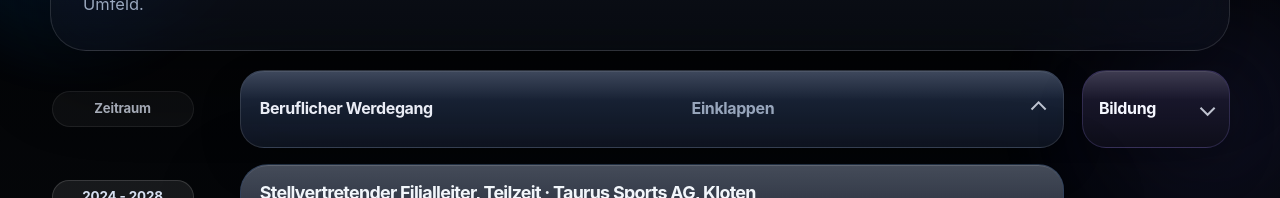
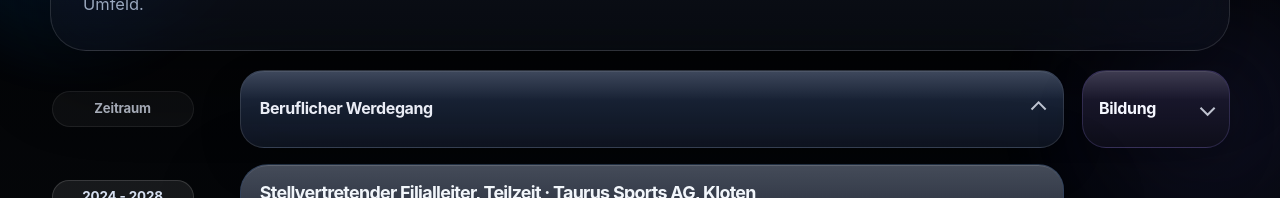
Before and after one commit to Noahwuhrmann/noah-wuhrmann-cv, a React (Vite) app: page /resume in a window 1280 px wide. Shown: the part 322-520 px from the top of the page. Built offline with nearby package versions, Linux system fonts and the light colour scheme.

Commit message:
Remove resume toggle hint text

```diff
--- a/src/index.css
+++ b/src/index.css
@@ -1081,7 +1081,7 @@ button {
 .resume-career-toggle {
   width: 100%;
   justify-content: space-between;
-  gap: 0.55rem;
+  gap: 0.85rem;
   border: 1px solid var(--glass-border);
   cursor: pointer;
   outline: none;
@@ -1089,14 +1089,6 @@ button {
 
 .resume-career-toggle-title {
   min-width: 0;
-}
-
-.resume-career-toggle-hint {
-  color: var(--muted);
-  font-size: 0.78rem;
-  font-weight: 600;
-  letter-spacing: -0.01em;
-  white-space: nowrap;
 }
 
 .resume-education-toggle,
@@ -1132,12 +1124,6 @@ button {
   letter-spacing: -0.02em;
 }
 
-.resume-education-toggle-hint,
-.resume-mobile-toggle-meta {
-  color: var(--muted);
-  font-size: 0.78rem;
-}
-
 .resume-education-toggle-chevron {
   width: 0.7rem;
   height: 0.7rem;
@@ -1182,10 +1168,6 @@ button {
   transform: none;
   letter-spacing: -0.02em;
   font-size: 1rem;
-}
-
-.resume-parallel-grid:not(.education-open) .resume-education-toggle-hint {
-  display: none;
 }
 
 .resume-parallel-grid:not(.education-open) .resume-education-toggle {
@@ -1960,11 +1942,6 @@ button {
     border-radius: 1.25rem;
   }
 
-  .resume-mobile-toggle-meta {
-    font-size: 0.82rem;
-    white-space: nowrap;
-  }
-
   .contact-link {
     min-height: 4.5rem;
     padding: 0.95rem;
@@ -2241,7 +2218,7 @@ button {
 
   .resume-mobile-toggle {
     display: grid;
-    grid-template-columns: minmax(0, 1fr) auto auto;
+    grid-template-columns: minmax(0, 1fr) auto;
     align-items: center;
   }
 
--- a/src/pages/resume-page.tsx
+++ b/src/pages/resume-page.tsx
@@ -97,11 +97,6 @@ export function ResumePage() {
               <span className="resume-career-toggle-title">
                 {copy.resume.labels.career}
               </span>
-              <span className="resume-career-toggle-hint">
-                {isCareerOpen
-                  ? copy.resume.labels.collapse
-                  : copy.resume.labels.expand}
-              </span>
               <span className="resume-education-toggle-chevron" aria-hidden="true" />
             </button>
 
@@ -114,11 +109,6 @@ export function ResumePage() {
             >
               <span className="resume-education-toggle-title">
                 {copy.resume.labels.education}
-              </span>
-              <span className="resume-education-toggle-hint">
-                {isEducationOpen
-                  ? copy.resume.labels.collapse
-                  : copy.resume.labels.expand}
               </span>
               <span className="resume-education-toggle-chevron" aria-hidden="true" />
             </button>
@@ -188,11 +178,6 @@ export function ResumePage() {
               type="button"
             >
               <span>{copy.resume.labels.career}</span>
-              <span className="resume-mobile-toggle-meta">
-                {isCareerOpen
-                  ? copy.resume.labels.collapse
-                  : copy.resume.labels.expand}
-              </span>
               <span className="resume-education-toggle-chevron" aria-hidden="true" />
             </button>
 
@@ -235,11 +220,6 @@ export function ResumePage() {
               type="button"
             >
               <span>{copy.resume.labels.education}</span>
-              <span className="resume-mobile-toggle-meta">
-                {isEducationOpen
-                  ? copy.resume.labels.collapse
-                  : copy.resume.labels.expand}
-              </span>
               <span className="resume-education-toggle-chevron" aria-hidden="true" />
             </button>
 
```
